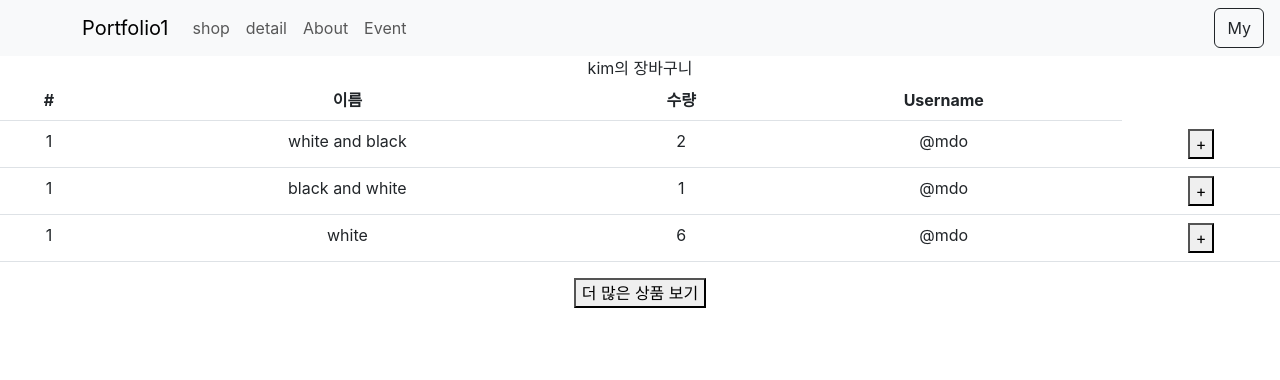
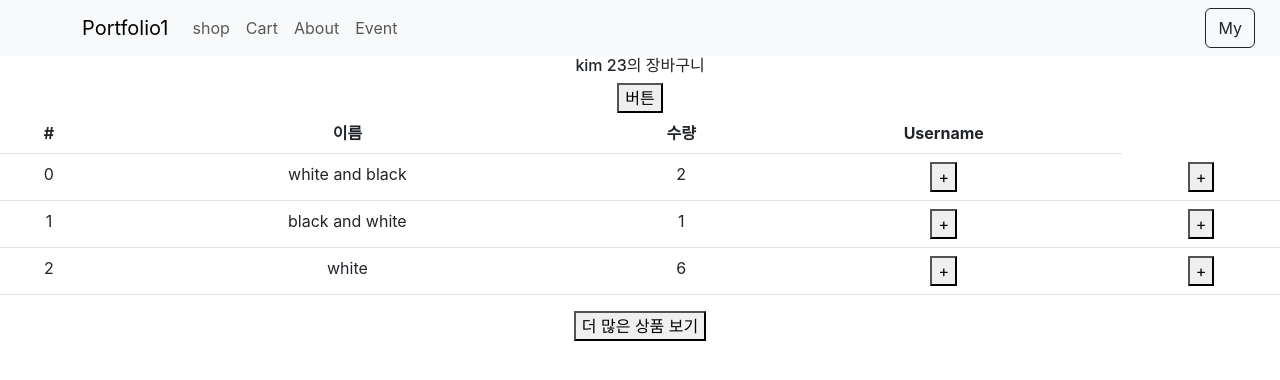
Before and after one commit to YunHwanCho/React, a React (Create React App) app: page /cart in a window 1280 px wide. Shown: the top 380 px of the page. Built offline with nearby package versions, Linux system fonts and the light colour scheme.

Commit message:
Redux 활용방안

```diff
--- a/src/App.js
+++ b/src/App.js
@@ -24,7 +24,7 @@ function App() {
           <Navbar.Brand href="/">Portfolio1</Navbar.Brand>
           <Nav className="me-auto">
             <Nav.Link onClick={() =>{navigate('/')}}>shop</Nav.Link>
-            <Nav.Link onClick={() =>{navigate('/detail')}}>detail</Nav.Link>
+            <Nav.Link onClick={() =>{navigate('/cart')}}>Cart</Nav.Link>
             <Nav.Link onClick={() =>{navigate('/about')}}>About</Nav.Link>
             <Nav.Link onClick={() =>{navigate('/event')}}>Event</Nav.Link>
             <Button variant="outline-dark" className="Nav-button">
--- a/src/routes/Cart.js
+++ b/src/routes/Cart.js
@@ -1,6 +1,7 @@
 import Table from "react-bootstrap/Table";
 import { useSelector, useDispatch } from "react-redux";
-import { changeName } from "./../store.js";
+import { changeName,changeAge } from "./../store/userSlice.js";
+import {changeCount} from "./../store.js"
 
 function Cart() {
   let state = useSelector((state) => {
@@ -10,7 +11,11 @@ function Cart() {
 
   return (
     <div>
-      {state.user}의 장바구니
+      <h6>{state.user.name} {state.user.age}의 장바구니</h6>
+
+      <button onClick={()=>{
+        dispatch(changeAge(100))
+      }}>버튼</button>
       <Table>
         <thead>
           <tr>
@@ -24,10 +29,15 @@ function Cart() {
           {state.cart.map((a, i) => {
             return (
               <tr key={i}>
-                <td>1</td>
+                <td>{state.cart[i].id}</td>
                 <td>{state.cart[i].name}</td>
                 <td>{state.cart[i].count}</td>
-                <td>@mdo</td>
+                <td>
+                  <button onClick={()=>{
+                    dispatch(changeCount(state.cart[i].id))
+                  }}>+</button>
+
+                </td>
                 <td>
                   <button
                     onClick={() => {
--- a/src/store.js
+++ b/src/store.js
@@ -1,17 +1,6 @@
 import { configureStore,createSlice } from '@reduxjs/toolkit'
+import user from './store/userSlice.js'
 
-
-let user = createSlice({
-    name : 'user',
-    initialState : 'kim',
-    reducers : {
-      changeName(state){
-        return 'john' + state
-      }
-    }
-})
-
-export let {changeName} = user.actions
 
 
 let stock = createSlice({
@@ -25,8 +14,21 @@ let cart = createSlice({
         {id : 0, name : 'white and black', count :2},
         {id : 1, name : 'black and white', count :1},
         {id : 2, name : ' white', count :6}
-    ]
+    ],
+    reducers : {
+      changeCount(state, action){
+        let number = state.findIndex((a)=>{return a.id === action.payload})
+        state[number].count++;
+
+        }
+
+      }
+
+
+
 })
+export let {changeCount} = cart.actions
+
 
 export default configureStore({
   reducer: {
--- /dev/null
+++ b/src/store/userSlice.js
@@ -0,0 +1,21 @@
+
+import {createSlice } from '@reduxjs/toolkit'
+
+let user = createSlice({
+    name : 'user',
+    initialState : {name : 'kim', age : 23},
+    reducers : {
+      changeName(state){
+        state.name = 'park'
+      },
+      changeAge(state,action){
+        //파라미터를 뚫어놓으면 같은 함수를 쓰지 않아도 가능함.
+        state.age += action.payload;
+      }
+
+
+
+    }
+})
+export default user
+export let {changeName, changeAge} = user.actions
```
